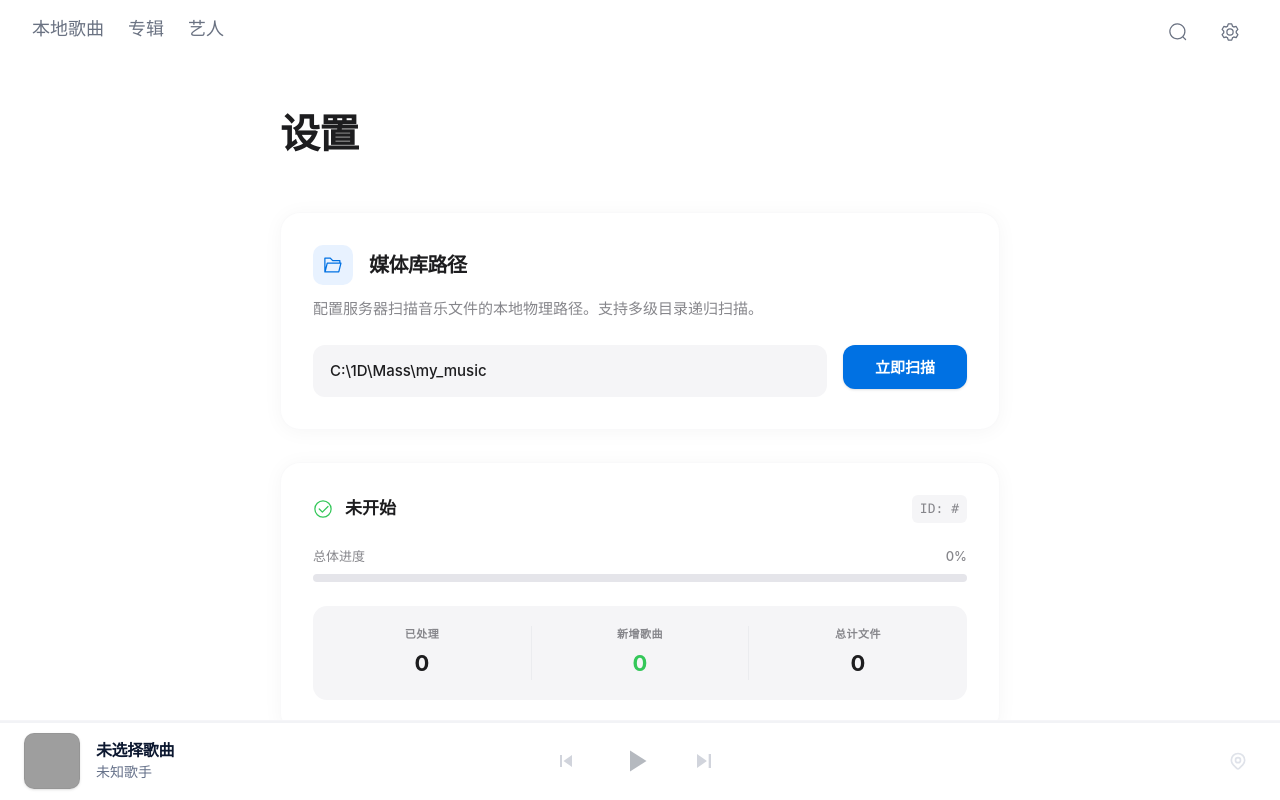
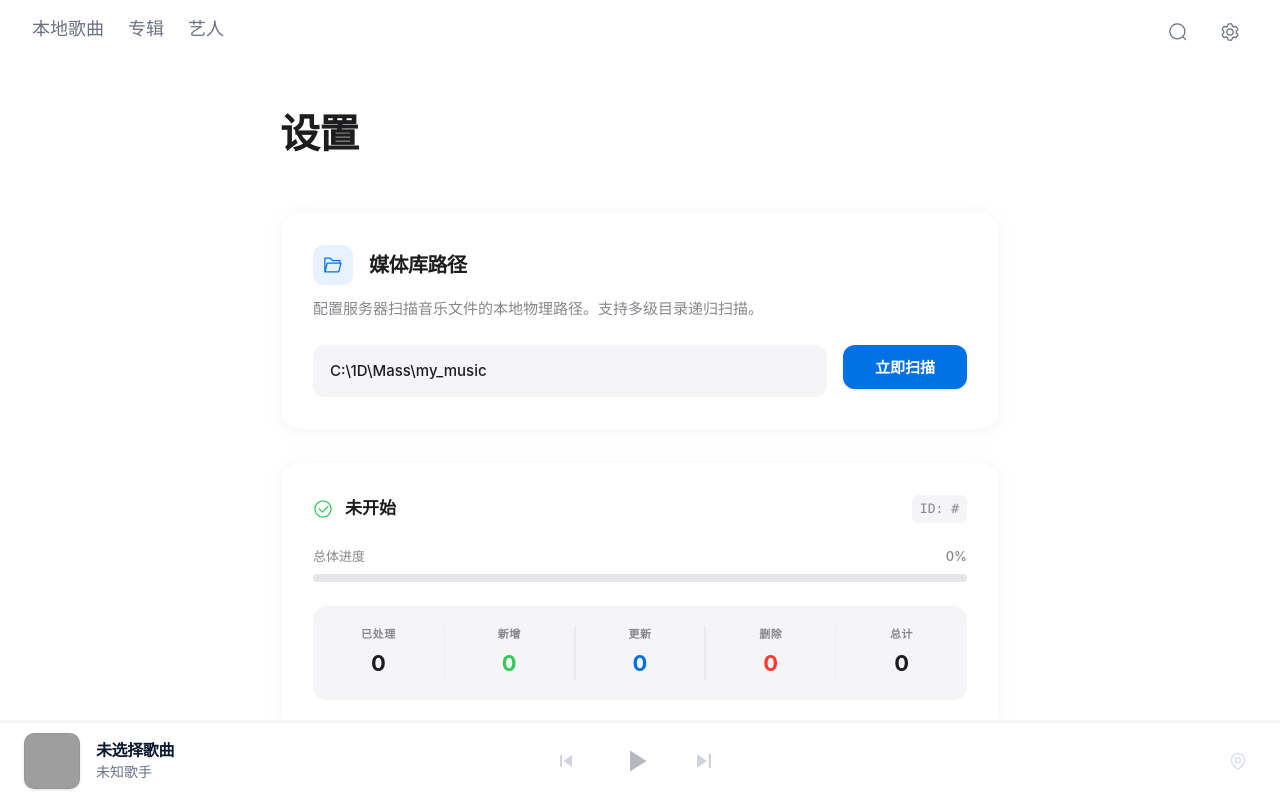
Before and after one commit to yedadtop/NasMusic, a Vue app in the folder frontned/: page /settings in a window 1280 px wide. Built offline with nearby package versions, Linux system fonts and the light colour scheme; grey boxes are pictures that could not be loaded; the HTML template or start-up script is replaced by a standard one.

Commit message:
feat(设置页面): 增加扫描任务统计中的更新和删除数量显示
在设置页面的扫描任务统计区域，新增了更新和删除数量的显示，并调整了网格布局为5列。同时简化了部分统计项的标题文字。

```diff
--- a/frontned/src/views/Settings.vue
+++ b/frontned/src/views/Settings.vue
@@ -57,17 +57,25 @@
           />
         </div>
 
-        <div class="grid grid-cols-3 gap-0 py-5 bg-[#f5f5f7] rounded-[14px]">
+        <div class="grid grid-cols-5 gap-0 py-5 bg-[#f5f5f7] rounded-[14px]">
           <div class="text-center">
             <div class="text-[11px] font-semibold text-[#86868b] uppercase tracking-wider mb-1">已处理</div>
             <div class="text-[22px] font-bold text-[#1d1d1f]">{{ scanTask.processed }}</div>
           </div>
           <div class="text-center border-x border-gray-200/60">
-            <div class="text-[11px] font-semibold text-[#86868b] uppercase tracking-wider mb-1">新增歌曲</div>
+            <div class="text-[11px] font-semibold text-[#86868b] uppercase tracking-wider mb-1">新增</div>
             <div class="text-[22px] font-bold text-[#34c759]">{{ scanTask.added }}</div>
           </div>
+          <div class="text-center border-x border-gray-200/60">
+            <div class="text-[11px] font-semibold text-[#86868b] uppercase tracking-wider mb-1">更新</div>
+            <div class="text-[22px] font-bold text-[#0071e3]">{{ scanTask.updated }}</div>
+          </div>
+          <div class="text-center border-x border-gray-200/60">
+            <div class="text-[11px] font-semibold text-[#86868b] uppercase tracking-wider mb-1">删除</div>
+            <div class="text-[22px] font-bold text-[#ff3b30]">{{ scanTask.deleted }}</div>
+          </div>
           <div class="text-center">
-            <div class="text-[11px] font-semibold text-[#86868b] uppercase tracking-wider mb-1">总计文件</div>
+            <div class="text-[11px] font-semibold text-[#86868b] uppercase tracking-wider mb-1">总计</div>
             <div class="text-[22px] font-bold text-[#1d1d1f]">{{ scanTask.total }}</div>
           </div>
         </div>
@@ -147,6 +155,8 @@ const scanTask = ref({
   processed: 0,
   total: 0,
   added: 0,
+  updated: 0,
+  deleted: 0,
   current_file: ''
 })
 
@@ -192,6 +202,8 @@ const fetchStatus = async () => {
     scanTask.value.processed = data.processed_files
     scanTask.value.total = data.total_files
     scanTask.value.added = data.added_count
+    scanTask.value.updated = data.updated_count || 0
+    scanTask.value.deleted = data.deleted_count || 0
     scanTask.value.current_file = data.current_file
 
     if (data.status === 'completed' || data.status === 'error') {
```
